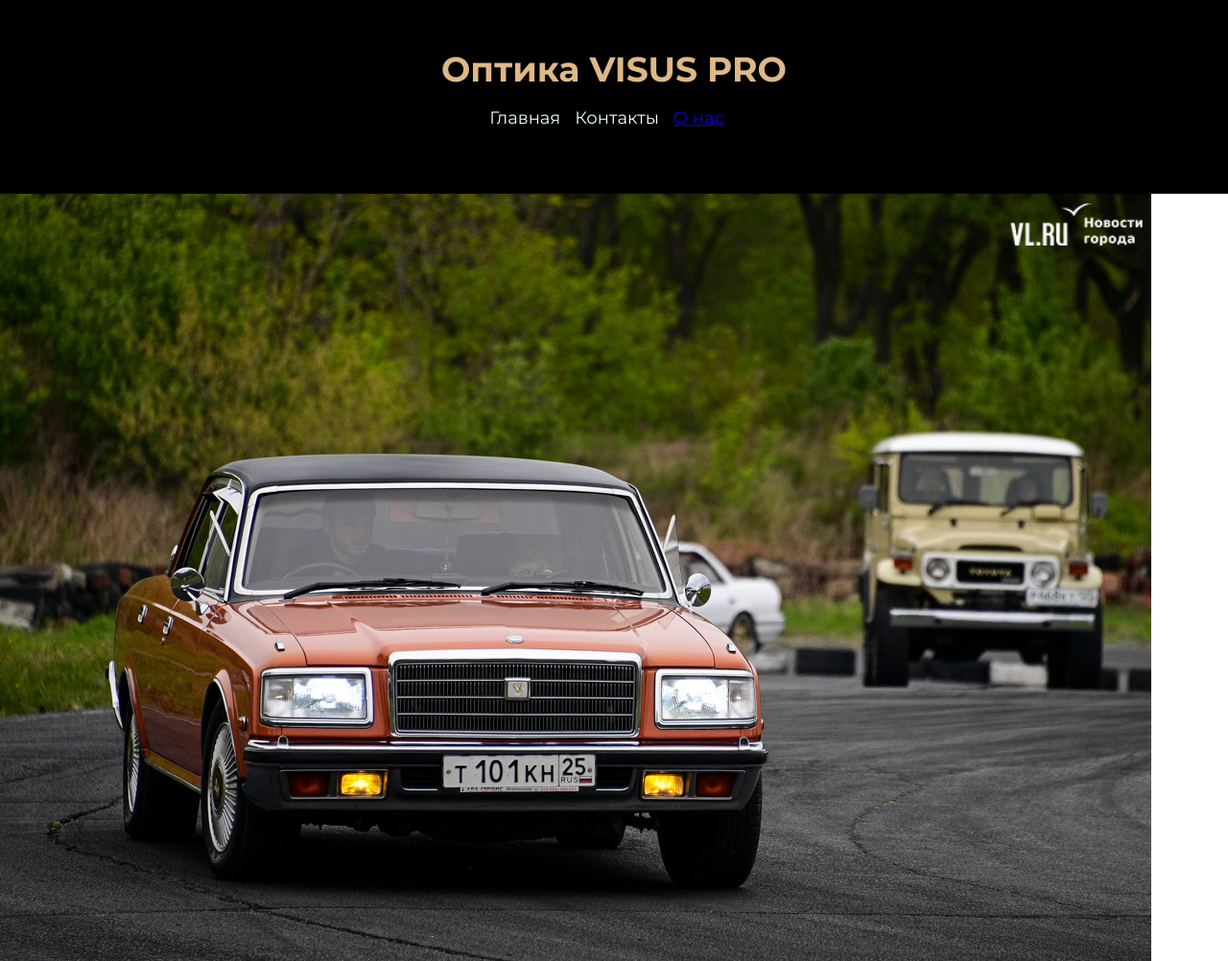
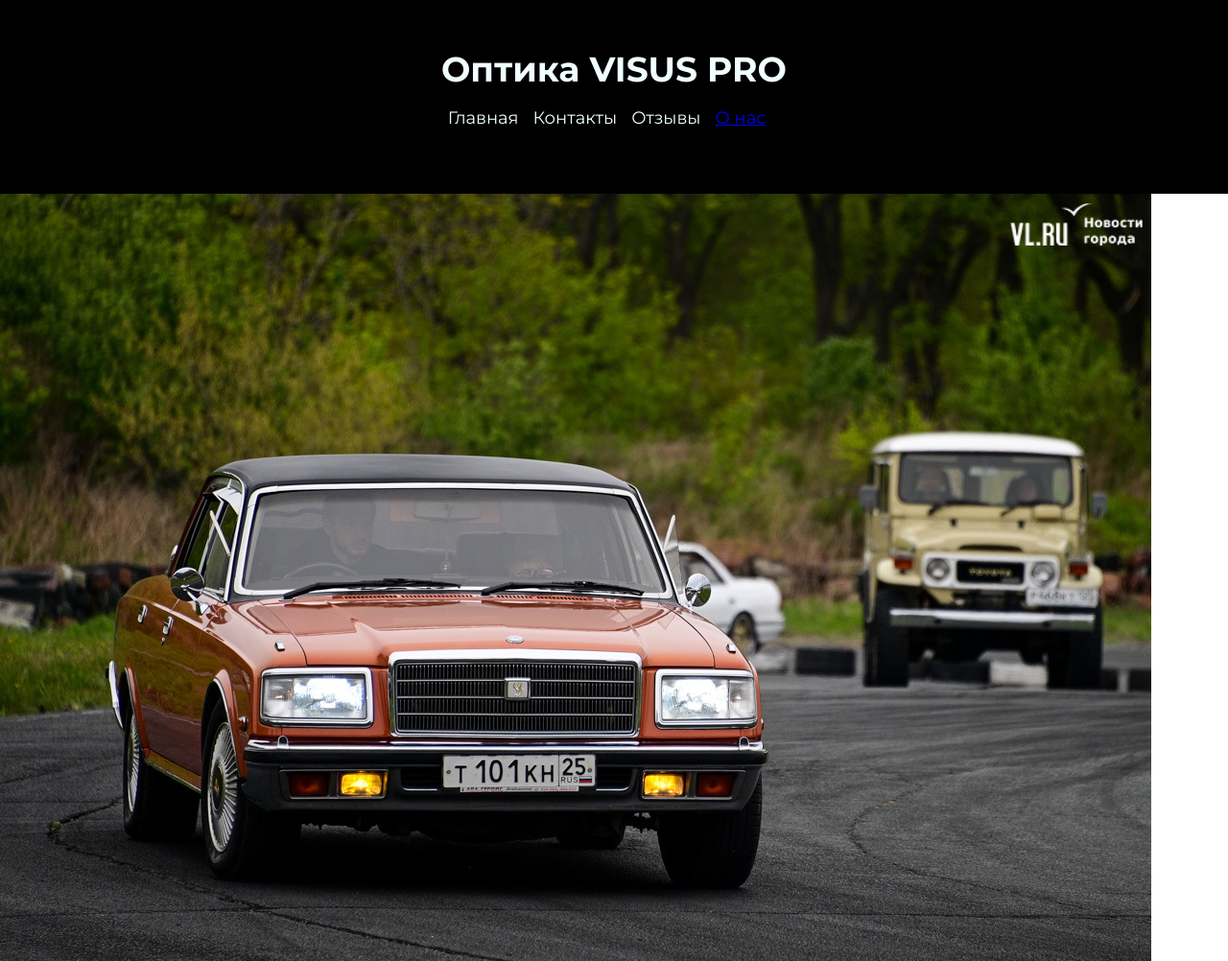
Before and after one commit to j0nor/test_project, a plain HTML site: page index.html in a window 1280 px wide. Shown: the top 1002 px of the page at 96% size. Drawn offline with Linux system fonts and the light colour scheme.

Commit message:
Добавлен раздел с отзывами

```diff
--- a/index.html
+++ b/index.html
@@ -20,6 +20,7 @@
         <div class="menu">
           <p>Главная</p>
           <p>Контакты</p>
+          <p>Отзывы</p>
           <p><a href="#razdel-three">О нас</a></p>
         </div>
       </div>
```
